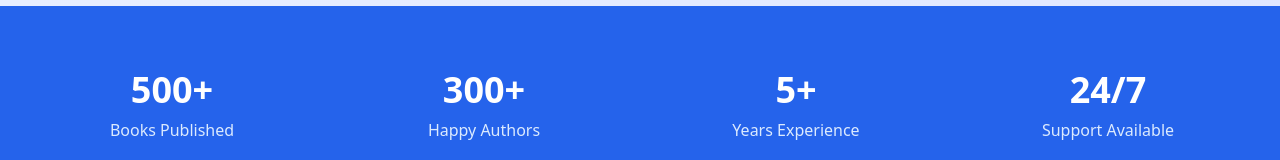
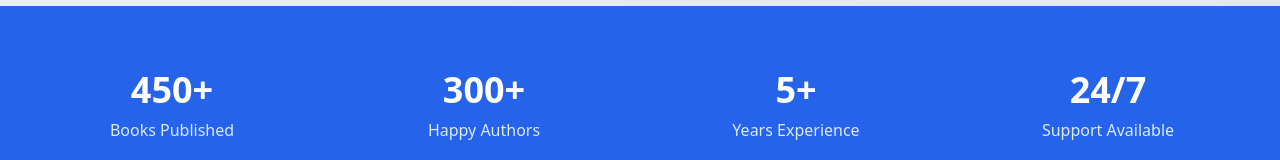
Before and after one commit to akashmaliya68-lab/gyaneshwari-publishing-portal, a React (Vite) app: page /about in a window 1280 px wide. Shown: the part 347-507 px from the top of the page. Built offline with nearby package versions, Linux system fonts and the light colour scheme.

Commit message:
Update About page stats
Update the "Books Published" stat to "450+".

```diff
--- a/src/pages/About.tsx
+++ b/src/pages/About.tsx
@@ -31,7 +31,7 @@ const About = () => {
   ];
 
   const stats = [
-    { number: "500+", label: "Books Published" },
+    { number: "450+", label: "Books Published" },
     { number: "300+", label: "Happy Authors" },
     { number: "5+", label: "Years Experience" },
     { number: "24/7", label: "Support Available" }
```
